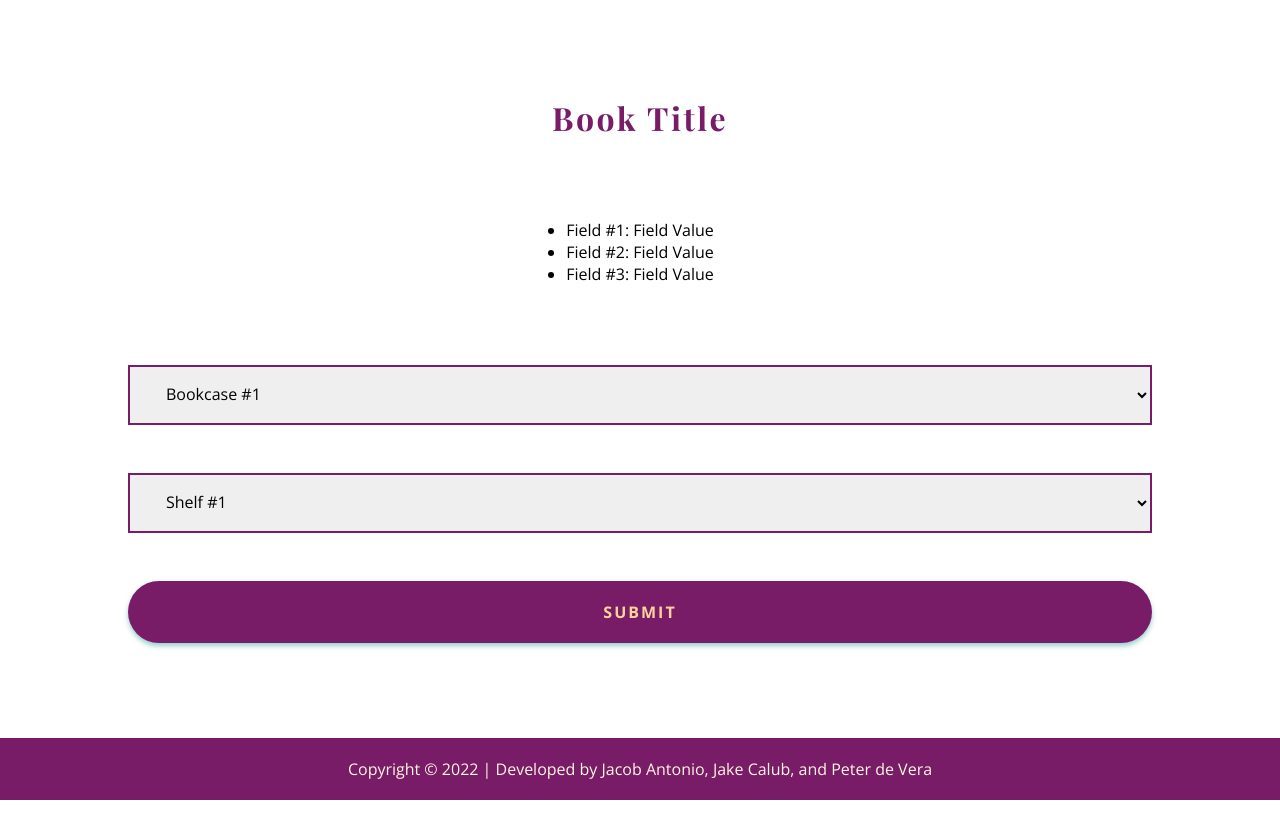
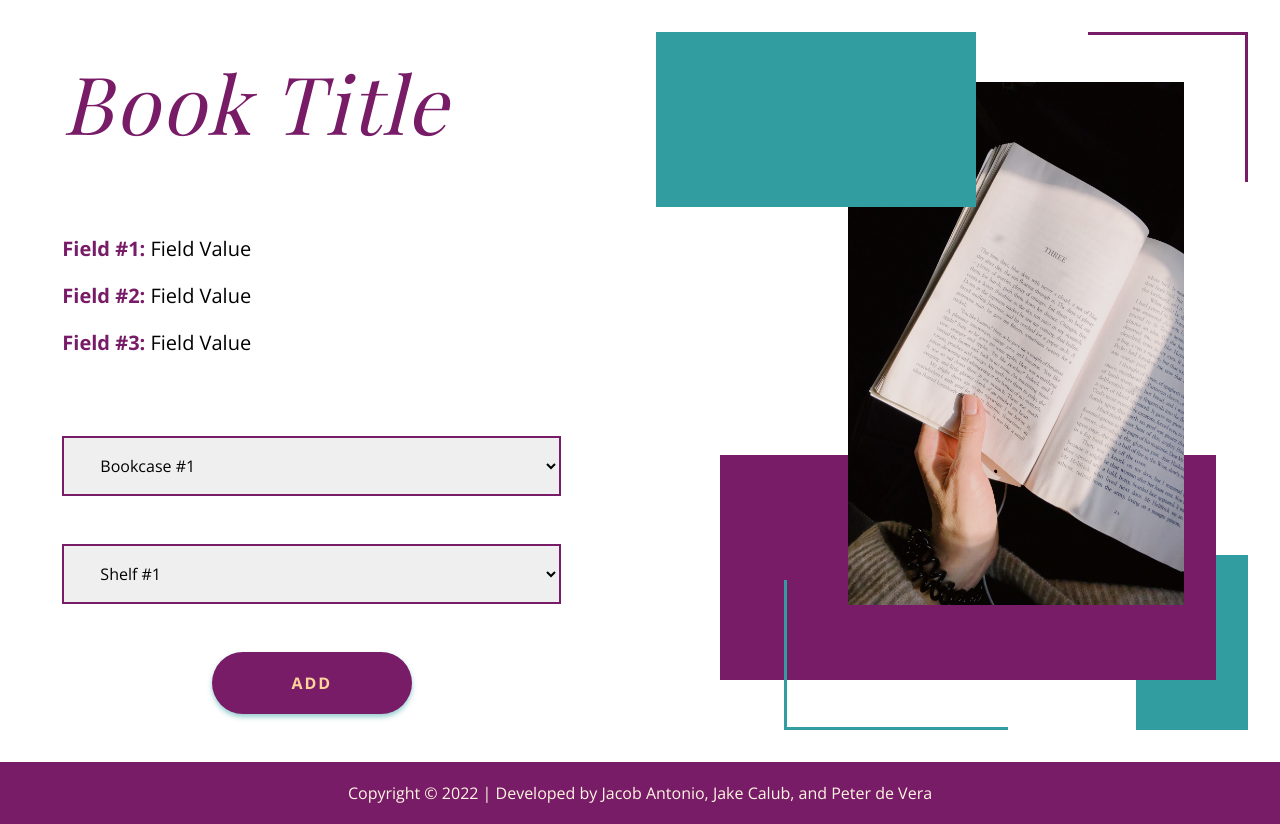
Before and after one commit to JakeyMattie/ict726-assessment02, a PHP site: page /display.php in a window 1280 px wide. Before the commit the page ends 800 px from the top, so only its background shows below. Run offline with PHP 8.4, Linux system fonts and the light colour scheme; some web fonts are replaced.

Commit message:
Finished media query on display page

```diff
--- a/CSS/style.css
+++ b/CSS/style.css
@@ -234,7 +234,7 @@ footer {
 /* ========== INDEX.php */
 
 .index-container {
-    /* width: 100%; */
+    width: 100%;
     display: flex;
     flex-direction: column;
 }
@@ -247,7 +247,9 @@ footer {
     display: flex;
     flex-direction: column;
     align-items: center;
+    text-align: center;
     gap: 3em;
+    padding: 2em;
 }
 
 .index-content__header {
@@ -297,6 +299,25 @@ footer {
 
 .left-display * {
     gap: 3em;
+}
+
+.left-display ul {
+    display: flex;
+    flex-direction: column;
+    gap: 2em;
+}
+
+.left-display__output {
+    list-style-type: none;
+}
+
+.left-display__output--title {
+    font-weight: 700;
+    color: var(--main);
+}
+
+.right-display {
+    display: none;
 }
 
 /* ==================== MEDIA QUERIES ==================== */
@@ -522,4 +543,89 @@ footer {
     .index-content__desc {
         font-size: 1.25rem;
     }
+
+    /* ===== DISPLAY.php */
+
+    .left-display__header {
+        font-size: 5rem;
+        font-weight: 300;
+        font-style: italic;
+        align-self: flex-start;
+        padding-left: 10%;
+    }
+
+    .left-display ul {
+        font-size: 1.25rem;
+        align-self: flex-start;
+        padding-left: 10%;
+        gap: 1em;
+    }
+
+    .display-form .submit {
+        width: 40%;
+    }
+
+    .right-display {
+        height: 100%;
+        width: 100%;
+        display: grid;
+        grid-template-columns: repeat(3, 1fr) 2fr 0.5fr 1.25fr repeat(2, 0.75fr) repeat(2, 0.5fr);
+        grid-template-rows: 50px 100px 25px auto 100px repeat(2, 25px) 75px 50px;
+        padding: 2em;
+    }
+
+    .display-blue01 {
+        grid-column: 1 / 5;
+        grid-row: 1 / 4;
+        height: 100%;
+        width: 100%;
+        background-color: var(--second);
+    }
+
+    .display-photo {
+        grid-column: 4 / 9;
+        grid-row: 2 / 8;
+        height: 100%;
+        width: 100%;
+        object-fit: cover;
+        z-index: -1;
+    }
+
+    .display-border--purple {
+        grid-column: 7 / -1;
+        grid-row: 1 / 3;
+        height: 100%;
+        width: 100%;
+        border-top: 3px var(--main) solid;
+        border-right: 3px var(--main) solid;
+        z-index: -1;
+    }
+
+    .display-border--blue {
+        grid-column: 3 / 6;
+        grid-row: 7 / -1;
+        height: 100%;
+        width: 100%;
+        border-left: 3px var(--second) solid;
+        border-bottom: 3px var(--second) solid;
+        z-index: -1;
+    }
+
+    .display-purple {
+        grid-column: 2 / -2;
+        grid-row: 5 / -2;
+        height: 100%;
+        width: 100%;
+        background-color: var(--main);
+        z-index: -2;
+    }
+
+    .display-blue02 {
+        grid-column: -4 / -1;
+        grid-row: -5 / -1;
+        height: 100%;
+        width: 100%;
+        background-color: var(--second);
+        z-index: -3;
+    }
 }
--- a/display.php
+++ b/display.php
@@ -24,7 +24,7 @@
             <!-- Will update once the nav bar is working on one page-->
         </header>
 
-        <main>
+        <main class="main-container">
             <div class="mobile-container left-display">
                 <h1 class="left-display__header">Book Title</h1>
                 <ul>
@@ -46,11 +46,18 @@
                         <option>Shelf #3</option>
                     </select>
 
-                    <input type="submit" class="submit submit--dark" value="Submit">
+                    <input type="submit" class="submit submit--dark" value="Add">
                 </form>
             </div>
 
-            <div class="right-display"></div>
+            <div class="right-display">
+                <div class="display-blue01"></div>
+                <img src="Photos/Book.jpg" class="display-photo">
+                <div class="display-border--purple"></div>
+                <div class="display-border--blue"></div>
+                <div class="display-purple"></div>
+                <div class="display-blue02"></div>
+            </div>
         </main>
 
         <footer>
```
